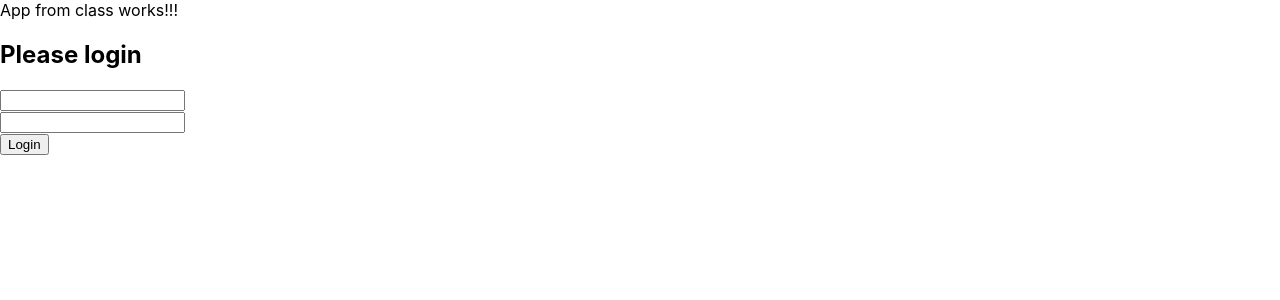
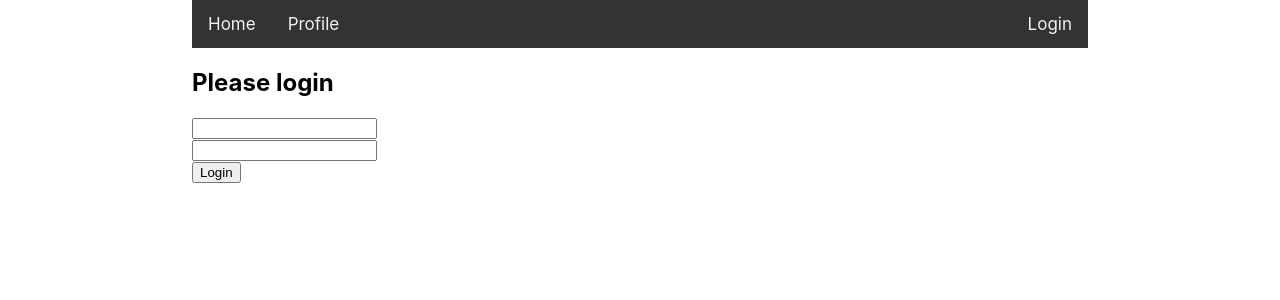
Before and after one commit to programmingwithbadri/space-finder-frontend, a React (Create React App) app: page /login in a window 1280 px wide. Shown: the top 300 px of the page. Built offline with nearby package versions, Linux system fonts and the light colour scheme.

Commit message:
Add needed components

```diff
--- a/package.json
+++ b/package.json
@@ -10,8 +10,10 @@
         "@types/node": "^16.18.10",
         "@types/react": "^18.0.26",
         "@types/react-dom": "^18.0.9",
+        "@types/react-router-dom": "^5.1.7",
         "react": "^18.2.0",
         "react-dom": "^18.2.0",
+        "react-router-dom": "^5.2.0",
         "react-scripts": "5.0.1",
         "typescript": "^4.9.4",
         "web-vitals": "^2.1.4"
--- a/src/components/App.tsx
+++ b/src/components/App.tsx
@@ -2,6 +2,11 @@
 import { User } from '../model/Model';
 import { AuthService } from '../services/AuthService';
 import { Login } from './Login';
+import { Router, Route, Switch } from 'react-router-dom';
+import history from '../utils/history';
+import { Navbar } from './Navbar';
+import { Home } from './Home';
+import { Profile } from './Profile';
 
 interface AppState {
     user: User | undefined;
@@ -12,7 +17,9 @@
 
     constructor(props: any) {
         super(props);
-
+        this.state = {
+            user: undefined,
+        };
         this.setUser = this.setUser.bind(this);
     }
 
@@ -24,9 +31,22 @@
     }
     render() {
         return (
-            <div>
-                App from class works!!!
-                <Login authService={this.authService} setUser={this.setUser} />
+            <div className="wrapper">
+                <Router history={history}>
+                    <div>
+                        <Navbar user={this.state.user} />
+                        <Switch>
+                            <Route exact path="/" component={Home} />
+                            <Route exact path="/login">
+                                <Login
+                                    authService={this.authService}
+                                    setUser={this.setUser}
+                                />
+                            </Route>
+                            <Route exact path="/profile" component={Profile} />
+                        </Switch>
+                    </div>
+                </Router>
             </div>
         );
     }
--- /dev/null
+++ b/src/components/Home.tsx
@@ -0,0 +1,7 @@
+import React from 'react';
+
+export class Home extends React.Component {
+    render() {
+        return <div>Welcome to the Home page!</div>;
+    }
+}
--- a/src/components/Login.tsx
+++ b/src/components/Login.tsx
@@ -1,6 +1,7 @@
 import React, { SyntheticEvent } from 'react';
 import { AuthService } from '../services/AuthService';
 import { User } from '../model/Model';
+import history from '../utils/history';
 
 interface CustomEvent {
     target: HTMLInputElement;
@@ -43,6 +44,7 @@
         if (result) {
             this.setState({ loginSuccesfull: true });
             this.props.setUser(result);
+            history.push('/profile');
         } else {
             this.setState({ loginSuccesfull: false });
         }
--- /dev/null
+++ b/src/components/Navbar.tsx
@@ -0,0 +1,32 @@
+import React from 'react';
+import { User } from '../model/Model';
+import { Link } from 'react-router-dom';
+
+export class Navbar extends React.Component<{
+    user: User | undefined;
+}> {
+    render() {
+        let loginLogOut: any;
+        if (this.props.user) {
+            loginLogOut = (
+                <Link to="/logout" style={{ float: 'right' }}>
+                    {this.props.user.userName}
+                </Link>
+            );
+        } else {
+            loginLogOut = (
+                <Link to="/login" style={{ float: 'right' }}>
+                    Login
+                </Link>
+            );
+        }
+
+        return (
+            <div className="navbar">
+                <Link to="/"> Home</Link>
+                <Link to="/profile"> Profile</Link>
+                {loginLogOut}
+            </div>
+        );
+    }
+}
--- /dev/null
+++ b/src/components/Profile.tsx
@@ -0,0 +1,7 @@
+import React from 'react';
+
+export class Profile extends React.Component {
+    render() {
+        return <div>Welcome to the profile page!</div>;
+    }
+}
--- a/src/index.css
+++ b/src/index.css
@@ -1,13 +1,46 @@
 body {
-  margin: 0;
-  font-family: -apple-system, BlinkMacSystemFont, 'Segoe UI', 'Roboto', 'Oxygen',
-    'Ubuntu', 'Cantarell', 'Fira Sans', 'Droid Sans', 'Helvetica Neue',
-    sans-serif;
-  -webkit-font-smoothing: antialiased;
-  -moz-osx-font-smoothing: grayscale;
+    margin: 0;
+    font-family: -apple-system, BlinkMacSystemFont, 'Segoe UI', 'Roboto',
+        'Oxygen', 'Ubuntu', 'Cantarell', 'Fira Sans', 'Droid Sans',
+        'Helvetica Neue', sans-serif;
+    -webkit-font-smoothing: antialiased;
+    -moz-osx-font-smoothing: grayscale;
 }
 
 code {
-  font-family: source-code-pro, Menlo, Monaco, Consolas, 'Courier New',
-    monospace;
+    font-family: source-code-pro, Menlo, Monaco, Consolas, 'Courier New',
+        monospace;
 }
+
+.wrapper {
+    margin: auto;
+    width: 70%;
+}
+
+/* Add a black background color to the top navigation */
+.navbar {
+    background-color: #333;
+    overflow: hidden;
+}
+
+/* Style the links inside the navigation bar */
+.navbar a {
+    float: left;
+    color: #f2f2f2;
+    text-align: center;
+    padding: 14px 16px;
+    text-decoration: none;
+    font-size: 17px;
+}
+
+/* Change the color of links on hover */
+.navbar a:hover {
+    background-color: #ddd;
+    color: black;
+}
+
+/* Add a color to the active/current link */
+.navbar a.active {
+    background-color: #4caf50;
+    color: white;
+}
--- /dev/null
+++ b/src/utils/history.ts
@@ -0,0 +1,3 @@
+import { createBrowserHistory } from 'history';
+
+export default createBrowserHistory();
```
Also changed, not shown: 1 other file (tests, documents, lock files or other folders). Lines whose indentation alone changed are shown as unchanged.
